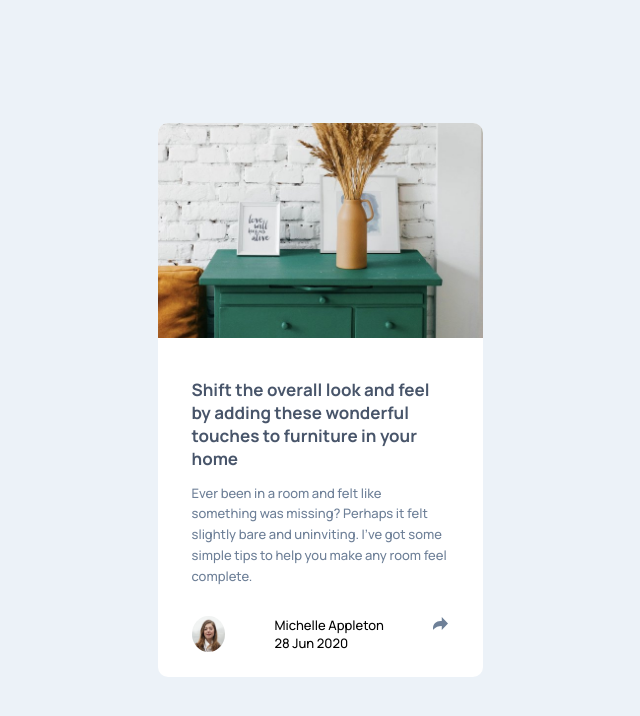
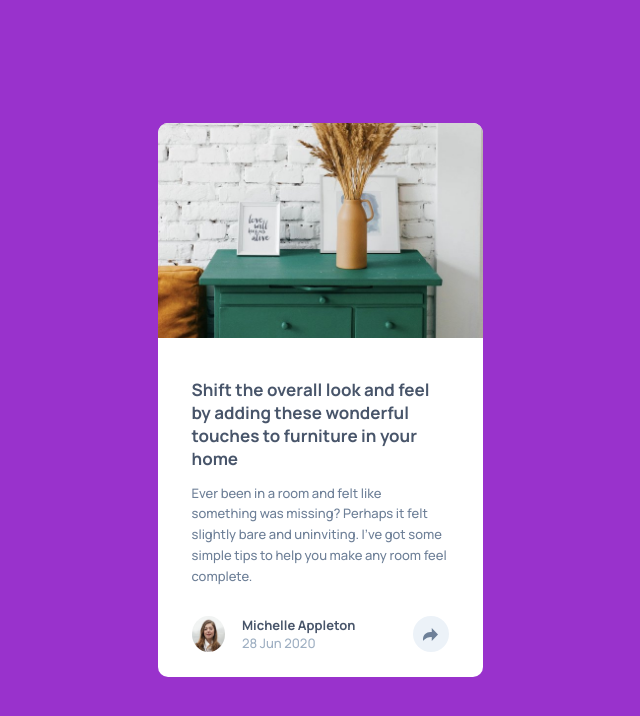
Before and after one commit to jcisking/project-11, a plain HTML site: page index.html in a window 1280 px wide. Shown: the whole page, without its empty margins (320-960 px from the left). Drawn offline with Linux system fonts and the light colour scheme.

Commit message:
modified css and html

```diff
--- a/index.html
+++ b/index.html
@@ -34,16 +34,16 @@
        <div class="avatarNameShareContainer">
         <img class="avatarMichelle" src="./images/avatar-michelle.jpg" alt="">
         <div class="nameDateContainer">
-          <span>
+          <span class="name">
             Michelle Appleton
           </span>
-          <span>
+          <span class="date">
             28 Jun 2020
           </span>
         </div>
-        <div>
-          <img src="/images/icon-share.svg" alt="">
-        </div>
+            <div class="iconShareContainer">
+              <img src="/images/icon-share.svg" alt="">
+            </div>
        </div>
     </div>
 
--- a/styles.css
+++ b/styles.css
@@ -17,7 +17,8 @@
 }
 .avatarNameShareContainer {
     display: flex;
-    justify-content: space-between;
+    /* justify-content: space-between; */
+
 }
 body {
     align-items: center;
@@ -30,11 +31,15 @@ body {
 .card {
     border-radius: 1rem;
     background-color: white;
+    margin: 0 1.5rem;
     max-width: 32.5rem;
 }
 .contentContainer {
     padding: 0 3.4rem 2.5rem;
 
+}
+.date {
+    color: var(--GrayishBlue);
 }
 h1 {
     color: var(--VeryDarkGrayishBlue);
@@ -51,12 +56,35 @@ h1 {
     height: 21.5rem;
     margin-bottom: 4rem;
 }
+.iconShareContainer {
+    border-radius: 50% ;
+    display: flex;
+    align-items: center;
+    justify-content: center;
+    background-color: var(--LightGrayishBlue);
+    width: 3.6rem;
+    margin-left: auto;
+}
+.name {
+    color: var(--VeryDarkGrayishBlue);
+    font-weight: 700;
+}
 .nameDateContainer {
     display: flex;
     flex-direction: column;
+    margin-left: 1.7rem;
 }
 p {
     color: var(--DesaturatedDarkBlue);
     line-height: 1.6;
     margin-bottom: 3rem;
 }
+
+/* Media Queries */
+
+@media screen and (min-width: 969px) {
+    body {
+        background-color: darkorchid;
+    }
+
+}
```
